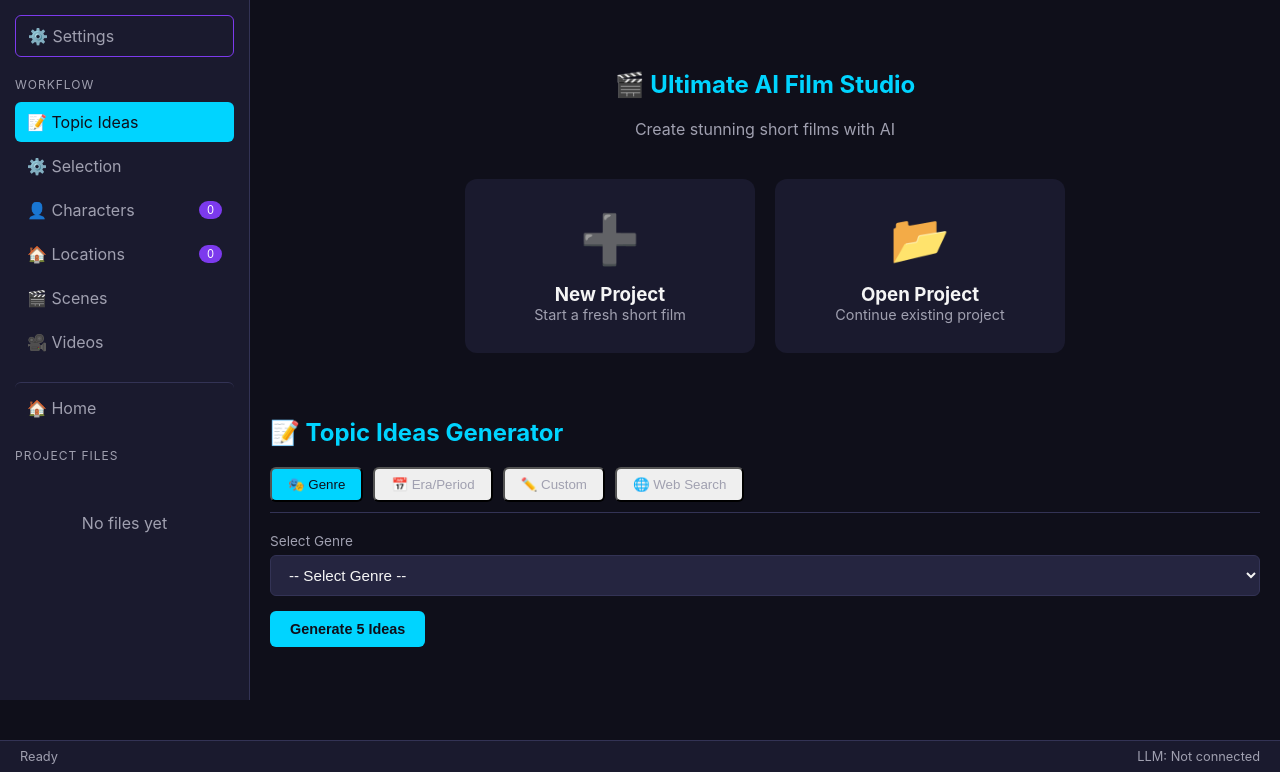
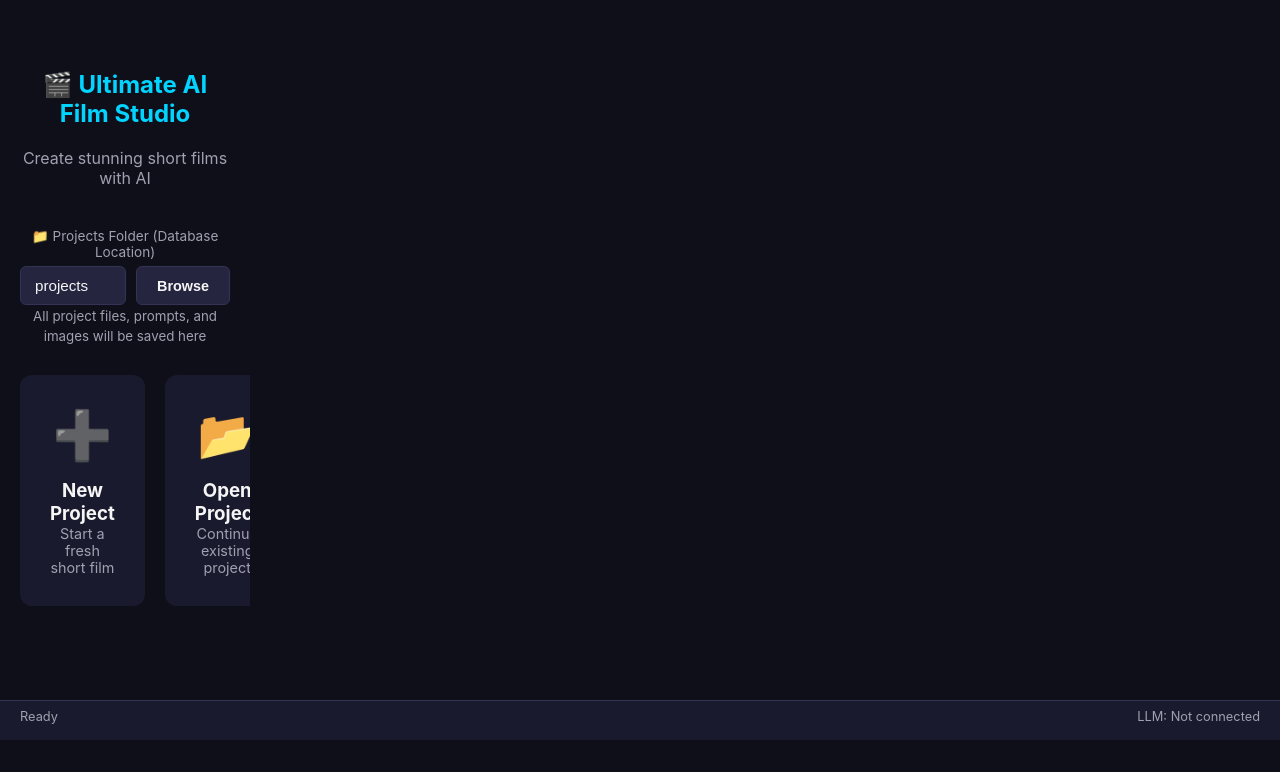
Before and after one commit to singleboot/ultimate-ai-film-studio_dev, a FastAPI app: page / in a window 1280 px wide. Shown: the part 60-832 px from the top of the page. After the commit the page ends 800 px from the top, so only its background shows below. Run offline with FastAPI, Linux system fonts and the light colour scheme; data that the repository does not hold is empty.

Commit message:
Clean home page with projects folder location, hide workflow until project loaded

```diff
--- a/app/ui/templates/index.html
+++ b/app/ui/templates/index.html
@@ -351,7 +351,7 @@
             <span class="project-name" id="project-name">No Project</span>
         </header>
 
-        <aside class="sidebar">
+        <aside class="sidebar" id="main-sidebar" style="display: none;">
             <div class="sidebar-section">
                 <div class="nav-item" onclick="showPage('settings')" id="nav-settings" style="margin-bottom:15px; border:1px solid var(--accent-secondary);">
                     ⚙️ Settings
@@ -400,6 +400,16 @@
                 <div style="max-width: 600px; margin: 50px auto; text-align: center;">
                     <h1 class="page-header">🎬 Ultimate AI Film Studio</h1>
                     <p style="color: var(--text-secondary); margin-bottom: 40px;">Create stunning short films with AI</p>
+
+                    <!-- Storage Location -->
+                    <div class="form-group" style="margin-bottom: 30px;">
+                        <label class="form-label">📁 Projects Folder (Database Location)</label>
+                        <div style="display: flex; gap: 10px;">
+                            <input type="text" class="form-input" id="projects-folder" value="projects" style="flex: 1;">
+                            <button class="btn btn-secondary" onclick="browseFolder()">Browse</button>
+                        </div>
+                        <small style="color: var(--text-secondary);">All project files, prompts, and images will be saved here</small>
+                    </div>
 
                     <div style="display: grid; grid-template-columns: 1fr 1fr; gap: 20px;">
                         <div class="form-group" style="background: var(--bg-secondary); padding: 30px; border-radius: 12px; cursor: pointer; transition: transform 0.2s;" onclick="showNewProjectForm()">
@@ -433,7 +443,8 @@
                 </div>
             </div>
 
-            <!-- PAGE 2: Topic Ideas Generator -->
+            <!-- All other pages - hidden until project loaded -->
+            <div id="workflow-pages" style="display: none;">
                 <h1 class="page-header">📝 Topic Ideas Generator</h1>
 
                 <div class="tabs" style="margin-bottom: 20px;">
@@ -547,6 +558,8 @@
                 <div id="ideas-container" style="margin-top: 20px;"></div>
             </div>
 
+            <!-- Workflow Pages - Only visible after project loaded -->
+            <div id="workflow-container" style="display: none;">
             <!-- PAGE 2: Selection Module -->
             <div class="page" id="page-selection">
                 <h1 class="page-header">⚙️ Selection Module</h1>
@@ -825,6 +838,7 @@
                 <button class="btn btn-primary" onclick="saveSettings()">Save Settings</button>
                 <button class="btn btn-secondary" onclick="resetSettings()" style="margin-left: 10px;">Reset to Default</button>
             </div>
+            </div> <!-- End workflow container -->
         </main>
 
         <footer class="status-bar">
@@ -912,18 +926,20 @@
             const name = document.getElementById('home-project-name').value;
             if (!name) return alert('Please enter a project name');
 
+            const projectsFolder = document.getElementById('projects-folder').value || 'projects';
+
             try {
                 const response = await fetch('/api/projects', {
                     method: 'POST',
                     headers: {'Content-Type': 'application/json'},
-                    body: JSON.stringify({name})
+                    body: JSON.stringify({name, folder: projectsFolder})
                 });
                 const data = await response.json();
                 if (data.success) {
                     currentProject = name;
                     document.getElementById('project-name').textContent = name;
                     hideNewProjectForm();
-                    showPage('ideas');
+                    loadWorkflow();
                 }
             } catch(e) {
                 console.error(e);
@@ -934,6 +950,12 @@
             currentProject = name;
             document.getElementById('project-name').textContent = name;
             document.getElementById('open-project-list').style.display = 'none';
+            loadWorkflow();
+        }
+
+        function loadWorkflow() {
+            document.getElementById('main-sidebar').style.display = 'block';
+            document.getElementById('workflow-container').style.display = 'block';
             showPage('ideas');
         }
 
@@ -1533,11 +1555,25 @@ Format as numbered list.`
             document.getElementById('auto-save-prompts').checked = true;
         }
 
+        function browseFolder() {
+            const input = document.createElement('input');
+            input.type = 'file';
+            input.webkitdirectory = true;
+            input.onchange = (e) => {
+                const folder = e.target.files[0]?.webkitRelativePath?.split('/')[0] || 'projects';
+                document.getElementById('projects-folder').value = folder;
+            };
+            input.click();
+        }
+
         // Load settings on page load
         window.onload = async function() {
             try {
                 const response = await fetch('/api/settings');
                 const settings = await response.json();
+                if (settings.project && settings.project.folder) {
+                    document.getElementById('projects-folder').value = settings.project.folder;
+                }
                 if (settings.llm) {
                     document.getElementById('llm-provider').value = settings.llm.provider || '';
                     document.getElementById('llm-model').value = settings.llm.model || '';
```
